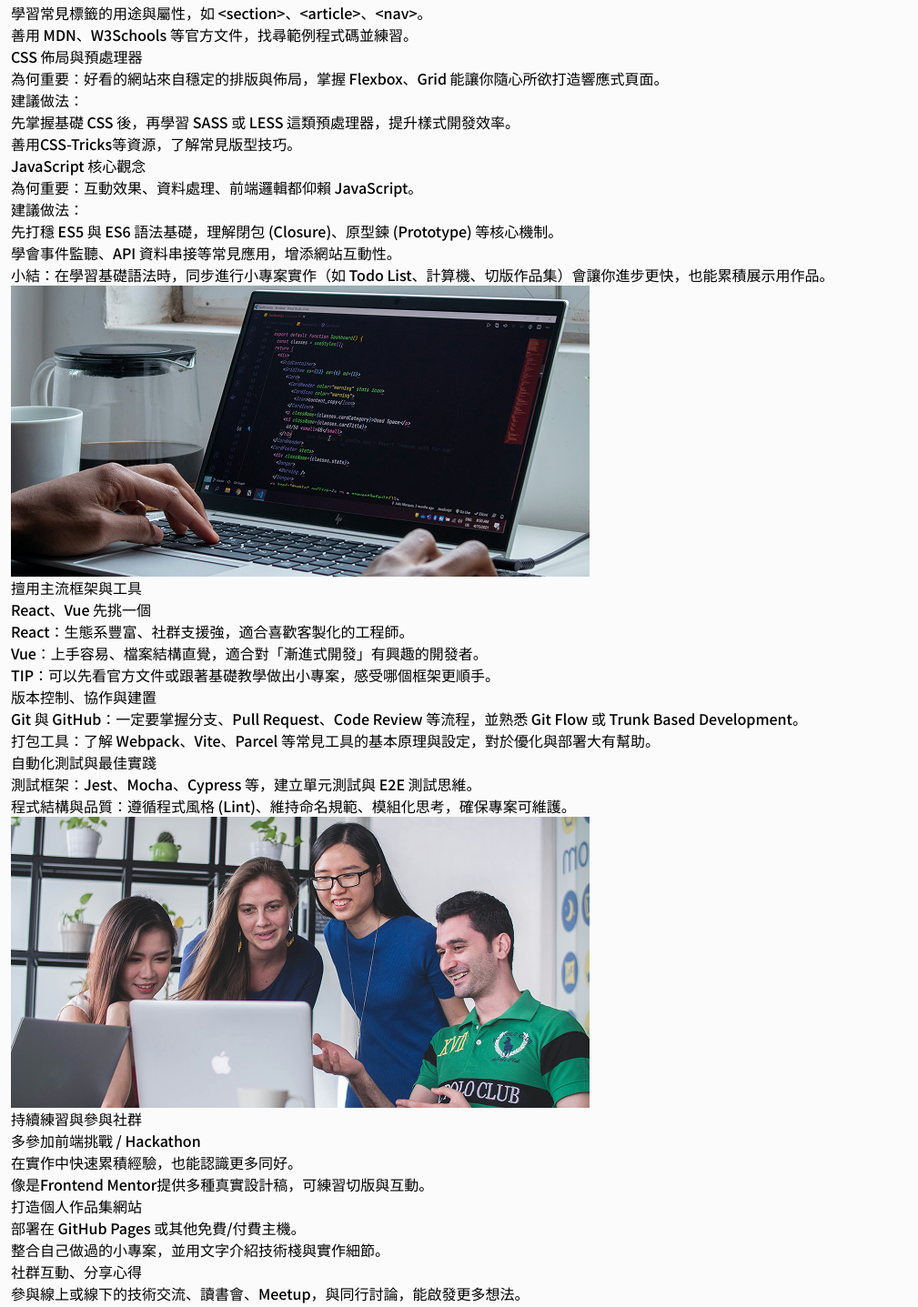
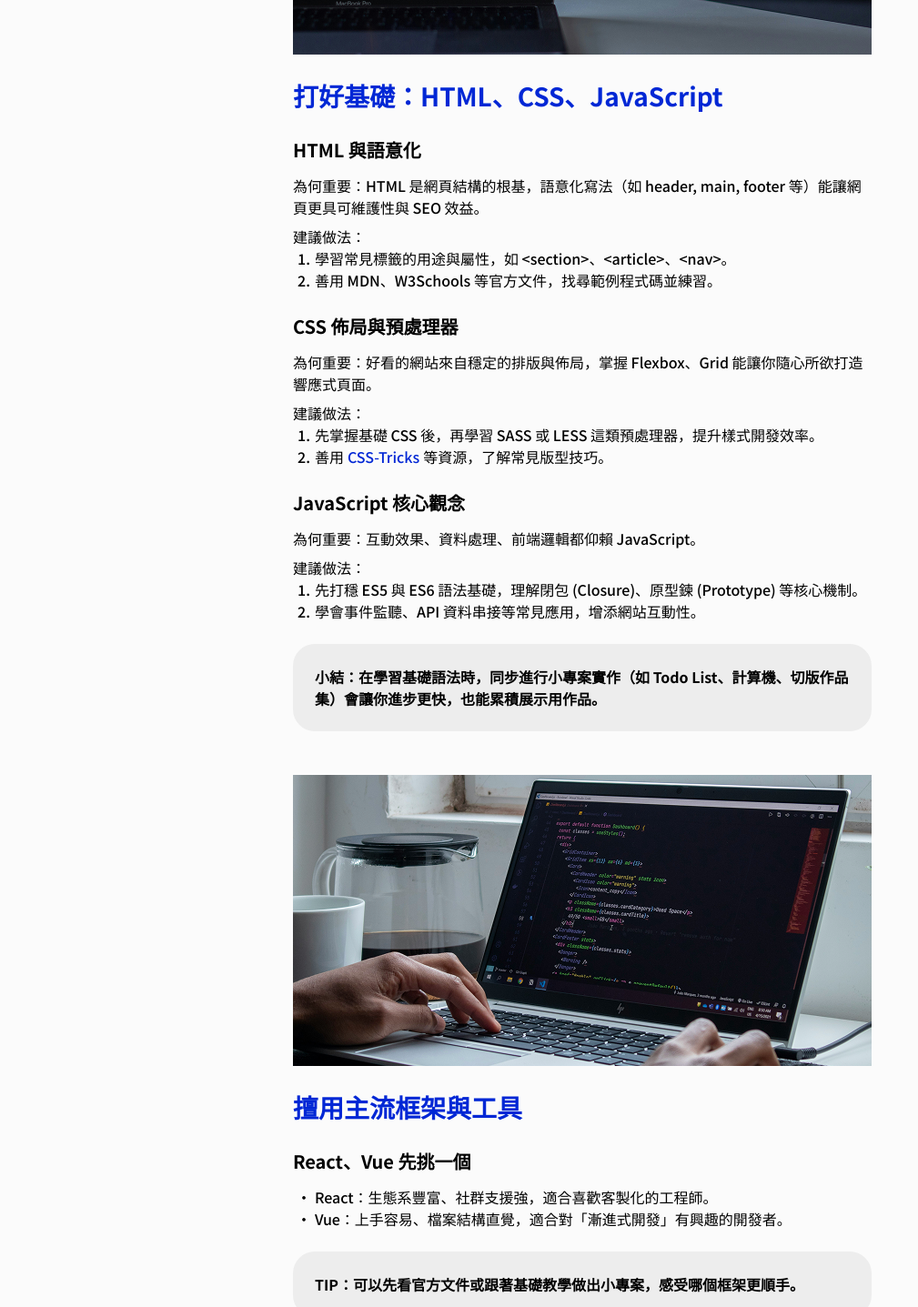
Before and after one commit to tanukili/2025-exercises, a React (Vite) app in the folder React/2025-ExpCamp-final/: page /blog/a7t2x9kc in a window 1280 px wide. Shown: the part 1280-2717 px from the top of the page at 91% size, without its empty margins (0-1009 px from the left). Built offline with nearby package versions, Linux system fonts and the light colour scheme.

Commit message:
feat: blog detail 切板完成

```diff
--- a/React/2025-ExpCamp-final/src/assets/index.css
+++ b/React/2025-ExpCamp-final/src/assets/index.css
@@ -5,7 +5,8 @@
   --color-body: #FBFBFB;
   --color-primary: #0027D5;
   --color-secondary: #6C757D;
-  --color-slate-750: #4B4B4B;
+  --color-gray-150: #EDEDED;
+  --color-gray-650: #4B4B4B;
 
   --text-28: 1.75rem;
   --text-32: 2rem;
@@ -48,6 +49,55 @@
     width: calc(var(--spacing) * 11);
     height: calc(var(--spacing) * 11);
   }
+
+  /* article-style */
+  .article-title {
+    color: var(--color-primary);
+    font-size: var(--text-28);
+    font-weight: var(--font-weight-bold);
+  }
+  .article-subtitle {
+    font-size: var(--text-xl);
+    font-weight: var(--font-weight-bold);
+  }
+
+  .article-list li {
+    display: grid;
+    grid-template-columns: calc(var(--spacing) * 6) 1fr;
+  }
+  ol.article-list {
+    counter-reset: step;
+  }
+  ol.article-list li {
+    counter-increment: step;
+  }
+  ol.article-list li::before {
+    content: counter(step)".";
+    text-align: center;
+  }
+  ul.article-list li::before {
+    content: '•';
+    text-align: center;
+  }
+
+  .article-highline {
+    color: var(--color-primary);
+    display: inline-block;
+    margin-inline: calc(var(--spacing) * 1);
+  }
+
+  .article-link {
+    color: var(--color-primary);
+    text-decoration-line: underline;
+    text-underline-offset: 2px;
+  }
+
+  .article-callout {
+    font-weight: var(--font-weight-bold);
+    padding: calc(var(--spacing) * 6);
+    background-color: var(--color-gray-150);
+    border-radius: var(--radius-3xl);
+  }
 }
 
 
--- a/React/2025-ExpCamp-final/src/components/Card.tsx
+++ b/React/2025-ExpCamp-final/src/components/Card.tsx
@@ -157,10 +157,10 @@ export default function Card() {
           )}
         </div>
         <h3 className="grow text-28 font-bold mb-2">{article.title}</h3>
-        <p className="text-slate-750 mb-4 line-clamp-2">
+        <p className="text-gray-650 mb-4 line-clamp-2">
           {article.description}
         </p>
-        <Link to={`/blog/${article.id}`} className="btn-outline text-slate-750" type="button">
+        <Link to={`/blog/${article.id}`} className="btn-outline text-gray-650" type="button">
           閱讀內文
         </Link>
       </div>
--- a/React/2025-ExpCamp-final/src/pages/Blog.tsx
+++ b/React/2025-ExpCamp-final/src/pages/Blog.tsx
@@ -12,7 +12,7 @@ export default function Blog() {
               <input
                 type="search"
                 placeholder="搜尋你感興趣的文章"
-                className="w-full p-4 pl-[50px] border rounded-full text-slate-750"
+                className="w-full p-4 pl-[50px] border rounded-full text-gray-650"
               />
             </div>
           </form>
@@ -22,7 +22,7 @@ export default function Blog() {
         </div>
       </div>
       <nav className="flex justify-center mb-16 lg:mb-20">
-        <ul className="flex items-center py-2 rounded-full text-center text-slate-750 bg-white">
+        <ul className="flex items-center py-2 rounded-full text-center text-gray-650 bg-white">
           <li className="pl-5">
             <a href="#">
               <i className="icon icon-page-left"></i>
--- a/React/2025-ExpCamp-final/src/pages/BlogDetail.tsx
+++ b/React/2025-ExpCamp-final/src/pages/BlogDetail.tsx
@@ -1,38 +1,43 @@
-import { Link, useParams } from "react-router-dom";
+import { Link } from "react-router-dom";
 import FeaturedArticle from "@/components/FeaturedArticle";
 
 export default function BlogDetail() {
-  const { articleId } = useParams();
   return (
     <>
       <FeaturedArticle />
-      <article className="px-3 mt-16 mb-12">
-        <section>
-          <h2>前言</h2>
+      <article className="px-3 mt-16 sm:max-w-md sm:mx-auto lg:px-1.5 lg:mt-20 lg:max-w-648">
+        <section className="mb-12">
+          <h2 className="article-title mb-6">前言</h2>
           <p>
             嗨，我是
             Alyse，一名前端工程師兼職涯諮詢師。一直以來，我都很喜歡在部落格分享學習與工作心得，也常有讀者問：「我想轉職/自學前端，該從哪裡開始？」
             其實自學的過程既自由又具挑戰性。我整理了三大關鍵，幫助你在短期內建立紮實基礎，並快速累積實戰經驗。希望能替你的前端之路帶來一些啟發與動力！
           </p>
-          <picture>
+        </section>
+        <section className="mb-12">
+          <picture className="block w-full mb-6">
             <source
               media="(min-width: 992px)"
               srcSet="/desktop/blog-content/content1.png"
             />
-            <img src="/mobile/blog-content/content1.png" alt="VScode畫面" />
+            <img
+              className="max-h-[320px] w-full object-cover object-center"
+              src="/mobile/blog-content/content1.png"
+              alt="VScode畫面"
+            />
           </picture>
-        </section>
-        <section>
-          <h2>打好基礎：HTML、CSS、JavaScript</h2>
+          <h2 className="article-title mb-6">
+            打好基礎：HTML、CSS、JavaScript
+          </h2>
           <ul>
-            <li>
-              <h3>HTML 與語意化</h3>
-              <p>
+            <li className="mb-6">
+              <h3 className="article-subtitle mb-3">HTML 與語意化</h3>
+              <p className="mb-2">
                 為何重要：HTML 是網頁結構的根基，語意化寫法（如 header, main,
                 footer 等）能讓網頁更具可維護性與 SEO 效益。
               </p>
               <p>建議做法：</p>
-              <ol>
+              <ol className="article-list">
                 <li>
                   學習常見標籤的用途與屬性，如
                   &lt;section&gt;、&lt;article&gt;、&lt;nav&gt;。
@@ -40,28 +45,39 @@ export default function BlogDetail() {
                 <li>善用 MDN、W3Schools 等官方文件，找尋範例程式碼並練習。</li>
               </ol>
             </li>
-            <li>
-              <h3>CSS 佈局與預處理器</h3>
-              <p>
+            <li className="mb-6">
+              <h3 className="article-subtitle mb-3">CSS 佈局與預處理器</h3>
+              <p className="mb-2">
                 為何重要：好看的網站來自穩定的排版與佈局，掌握 Flexbox、Grid
                 能讓你隨心所欲打造響應式頁面。
               </p>
               <p>建議做法：</p>
-              <ol>
+              <ol className="article-list">
                 <li>
                   先掌握基礎 CSS 後，再學習 SASS 或 LESS
                   這類預處理器，提升樣式開發效率。
                 </li>
                 <li>
-                  善用<span>CSS-Tricks</span>等資源，了解常見版型技巧。
+                  <span>
+                    善用
+                    <a
+                      className="article-highline"
+                      href="https://css-tricks.com/"
+                    >
+                      CSS-Tricks
+                    </a>
+                    等資源，了解常見版型技巧。
+                  </span>
                 </li>
               </ol>
             </li>
-            <li>
-              <h3>JavaScript 核心觀念</h3>
-              <p>為何重要：互動效果、資料處理、前端邏輯都仰賴 JavaScript。</p>
+            <li className="mb-6">
+              <h3 className="article-subtitle mb-3">JavaScript 核心觀念</h3>
+              <p className="mb-2">
+                為何重要：互動效果、資料處理、前端邏輯都仰賴 JavaScript。
+              </p>
               <p>建議做法：</p>
-              <ol>
+              <ol className="article-list">
                 <li>
                   先打穩 ES5 與 ES6 語法基礎，理解閉包 (Closure)、原型鍊
                   (Prototype) 等核心機制。
@@ -70,94 +86,151 @@ export default function BlogDetail() {
               </ol>
             </li>
           </ul>
-          <p>
+          <p className="article-callout">
             小結：在學習基礎語法時，同步進行小專案實作（如 Todo
             List、計算機、切版作品集）會讓你進步更快，也能累積展示用作品。
           </p>
-          <picture>
+        </section>
+        <section className="mb-12">
+          <picture className="block w-full mb-6">
             <source
               media="(min-width: 992px)"
               srcSet="/desktop/blog-content/content2.png"
             />
-            <img src="/mobile/blog-content/content2.png" alt="coding示意圖" />
+            <img
+              className="max-h-[320px] w-full object-cover object-center"
+              src="/mobile/blog-content/content2.png"
+              alt="coding示意圖"
+            />
           </picture>
-        </section>
-        <section>
-          <h2>擅用主流框架與工具</h2>
+          <h2 className="article-title mb-6">擅用主流框架與工具</h2>
           <ul>
-            <li>
-              <h3>React、Vue 先挑一個</h3>
-              <ul>
+            <li className="mb-6">
+              <h3 className="article-subtitle mb-3">React、Vue 先挑一個</h3>
+              <ul className="article-list">
                 <li>React：生態系豐富、社群支援強，適合喜歡客製化的工程師。</li>
-                <li>Vue：上手容易、檔案結構直覺，適合對「漸進式開發」有興趣的開發者。</li>
+                <li>
+                  Vue：上手容易、檔案結構直覺，適合對「漸進式開發」有興趣的開發者。
+                </li>
               </ul>
-              <p>TIP：可以先看官方文件或跟著基礎教學做出小專案，感受哪個框架更順手。</p>
+              <p className="article-callout mt-6">
+                TIP：可以先看官方文件或跟著基礎教學做出小專案，感受哪個框架更順手。
+              </p>
             </li>
-            <li>
-              <h3>版本控制、協作與建置</h3>
-              <ul>
-                <li>Git 與 GitHub：一定要掌握分支、Pull Request、Code Review 等流程，並熟悉 Git Flow 或 Trunk Based Development。</li>
-                <li>打包工具：了解 Webpack、Vite、Parcel 等常見工具的基本原理與設定，對於優化與部署大有幫助。</li>
+            <li className="mb-6">
+              <h3 className="article-subtitle mb-3">版本控制、協作與建置</h3>
+              <ul className="article-list">
+                <li>
+                  Git 與 GitHub：一定要掌握分支、Pull Request、Code Review
+                  等流程，並熟悉 Git Flow 或 Trunk Based Development。
+                </li>
+                <li>
+                  打包工具：了解 Webpack、Vite、Parcel
+                  等常見工具的基本原理與設定，對於優化與部署大有幫助。
+                </li>
               </ul>
             </li>
             <li>
-              <h3>自動化測試與最佳實踐</h3>
-              <ul>
-                <li>測試框架：Jest、Mocha、Cypress 等，建立單元測試與 E2E 測試思維。</li>
-                <li>程式結構與品質：遵循程式風格 (Lint)、維持命名規範、模組化思考，確保專案可維護。</li>
+              <h3 className="article-subtitle mb-3">自動化測試與最佳實踐</h3>
+              <ul className="article-list">
+                <li>
+                  測試框架：Jest、Mocha、Cypress 等，建立單元測試與 E2E
+                  測試思維。
+                </li>
+                <li>
+                  程式結構與品質：遵循程式風格
+                  (Lint)、維持命名規範、模組化思考，確保專案可維護。
+                </li>
               </ul>
             </li>
           </ul>
-          <picture>
+        </section>
+        <section className="mb-12">
+          <picture className="block w-full mb-6">
             <source
               media="(min-width: 992px)"
               srcSet="/desktop/blog-content/content3.png"
             />
-            <img src="/mobile/blog-content/content3.png" alt="" />
+            <img
+              className="max-h-[320px] w-full object-cover object-center"
+              src="/mobile/blog-content/content3.png"
+              alt="團隊討論"
+            />
           </picture>
-        </section>
-        <section>
-          <h2>持續練習與參與社群</h2>
+          <h2 className="article-title mb-6">持續練習與參與社群</h2>
           <ul>
-            <li>
-              <h3>多參加前端挑戰 / Hackathon</h3>
-              <ul>
+            <li className="mb-6">
+              <h3 className="article-subtitle mb-3">
+                多參加前端挑戰 / Hackathon
+              </h3>
+              <ul className="article-list">
                 <li>在實作中快速累積經驗，也能認識更多同好。</li>
-                <li>像是<span>Frontend Mentor</span>提供多種真實設計稿，可練習切版與互動。</li>
+                <li>
+                  <span>
+                    像是
+                    <a
+                      className="article-highline"
+                      href="https://www.frontendmentor.io/"
+                    >
+                      Frontend Mentor
+                    </a>
+                    提供多種真實設計稿，可練習切版與互動。
+                  </span>
+                </li>
               </ul>
             </li>
-            <li>
-              <h3>打造個人作品集網站</h3>
-              <ul>
+            <li className="mb-6">
+              <h3 className="article-subtitle mb-3">打造個人作品集網站</h3>
+              <ul className="article-list">
                 <li>部署在 GitHub Pages 或其他免費/付費主機。</li>
                 <li>整合自己做過的小專案，並用文字介紹技術棧與實作細節。</li>
               </ul>
             </li>
-            <li>
-              <h3>社群互動、分享心得</h3>
-              <ul>
-                <li>參與線上或線下的技術交流、讀書會、Meetup，與同行討論，能啟發更多想法。</li>
-                <li>有餘力可將學習過程寫成部落格文章或筆記，進一步強化自己的理解。</li>
+            <li className="mb-6">
+              <h3 className="article-subtitle mb-3">社群互動、分享心得</h3>
+              <ul className="article-list">
+                <li>
+                  參與線上或線下的技術交流、讀書會、Meetup，與同行討論，能啟發更多想法。
+                </li>
+                <li>
+                  有餘力可將學習過程寫成部落格文章或筆記，進一步強化自己的理解。
+                </li>
               </ul>
             </li>
           </ul>
-          <picture>
+        </section>
+        <section className="mb-12">
+          <picture className="block w-full mb-6">
             <source
               media="(min-width: 992px)"
               srcSet="/desktop/blog-content/content4.png"
             />
-            <img src="/mobile/blog-content/content4.png" alt="" />
+            <img
+              className="max-h-[320px] w-full object-cover object-center"
+              src="/mobile/blog-content/content4.png"
+              alt="舉白旗"
+            />
           </picture>
+          <h2 className="article-title mb-6">結語</h2>
+          <p className="mb-6">
+            自學前端可能遇到卡關、挫折，但同時也具備很高的自主性。只要把
+            基礎、框架、實踐
+            三大面向做好，就能在前端這條路上穩步前進。若你在學習過程中需要更多建議或想要職涯諮詢，歡迎透過
+            <a className="article-link" href="mailto:alysewang@hexschool.com">
+              聯絡方式
+            </a>
+            與我聯繫！<span></span>
+          </p>
+          <p className="article-callout mb-6">
+            「程式替你開路，諮詢替你指路，一起走向更寬廣的未來。」
+          </p>
+          <p>
+            感謝你的閱讀，如果這篇文章對你有幫助，別忘了幫忙分享，或在下方留言告訴我你的想法，也讓更多人一起受益吧！
+          </p>
         </section>
-        <section>
-          <h2></h2>
-          <p>自學前端可能遇到卡關、挫折，但同時也具備很高的自主性。只要把 基礎、框架、實踐 三大面向做好，就能在前端這條路上穩步前進。若你在學習過程中需要更多建議或想要職涯諮詢，歡迎透過<a href="mailto:">聯絡方式</a>與我聯繫！<span></span></p>
-          <p>「程式替你開路，諮詢替你指路，一起走向更寬廣的未來。」</p>
-          <p>感謝你的閱讀，如果這篇文章對你有幫助，別忘了幫忙分享，或在下方留言告訴我你的想法，也讓更多人一起受益吧！</p>
-        </section>
-        <section>
-          <h3>延伸閱讀</h3>
-          <ul>
+        <section className="mb-12">
+          <h2 className="article-title mb-6">延伸閱讀</h2>
+          <ul className="article-list">
             <li>
               <Link to="/">前端面試不再慌：破解常見提問的三大策略</Link>
             </li>
@@ -170,9 +243,13 @@ export default function BlogDetail() {
           </ul>
         </section>
       </article>
-      <div className="flex justify-between px-3 mb-16">
-        <Link to='/' className="btn-outline flex"><i className="icon icon-page-left mr-1"></i>上一篇</Link>
-        <Link to='/' className="btn-outline flex">下一篇<i className="icon icon-page-right ml-1"></i></Link>
+      <div className="flex justify-between px-3 mb-16 sm:max-w-md sm:mx-auto lg:px-1.5 lg:mb-20 lg:max-w-648">
+        <Link to="/" className="btn-outline flex">
+          <i className="icon icon-page-left mr-1"></i>上一篇
+        </Link>
+        <Link to="/" className="btn-outline flex">
+          下一篇<i className="icon icon-page-right ml-1"></i>
+        </Link>
       </div>
     </>
   );
```
Also changed, not shown: React/2025-ExpCamp-final/src/components/FeaturedArticle.tsx (+8 -4 lines).
